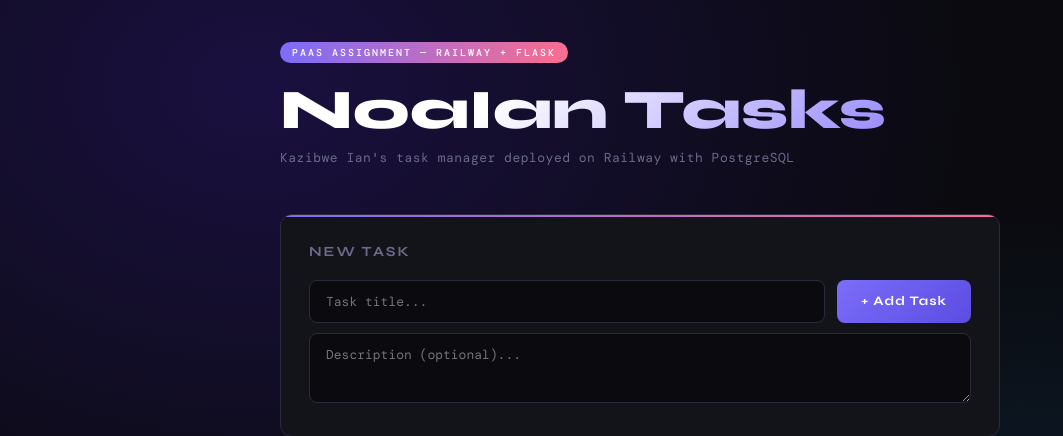
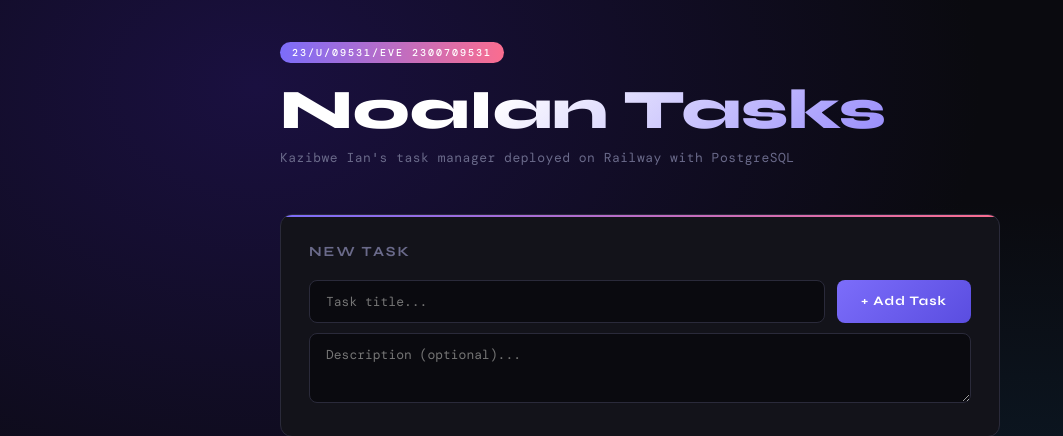
Before and after one commit to Noah-Ian/Paas-task-manager, a Flask app: page / in a window 1280 px wide. Shown: the top 436 px of the page, without its empty margins (0-1063 px from the left). Run offline with Flask 3, Linux system fonts and the light colour scheme; data comes from the database, SQL or seed files in the repository; both versions use the stored data as it was after the commit; some web fonts are replaced.

Commit message:
modified

```diff
--- a/templates/index.html
+++ b/templates/index.html
@@ -249,7 +249,7 @@
 </head>
 <body>
   <header>
-    <div class="badge">PaaS Assignment — Railway + Flask</div>
+    <div class="badge">23/U/09531/EVE 2300709531</div>
     <h1>NoaIan Tasks</h1>
     <p class="subtitle">Kazibwe Ian's task manager deployed on Railway with PostgreSQL</p>
   </header>
```
Also changed, not shown: instance/local.db.
